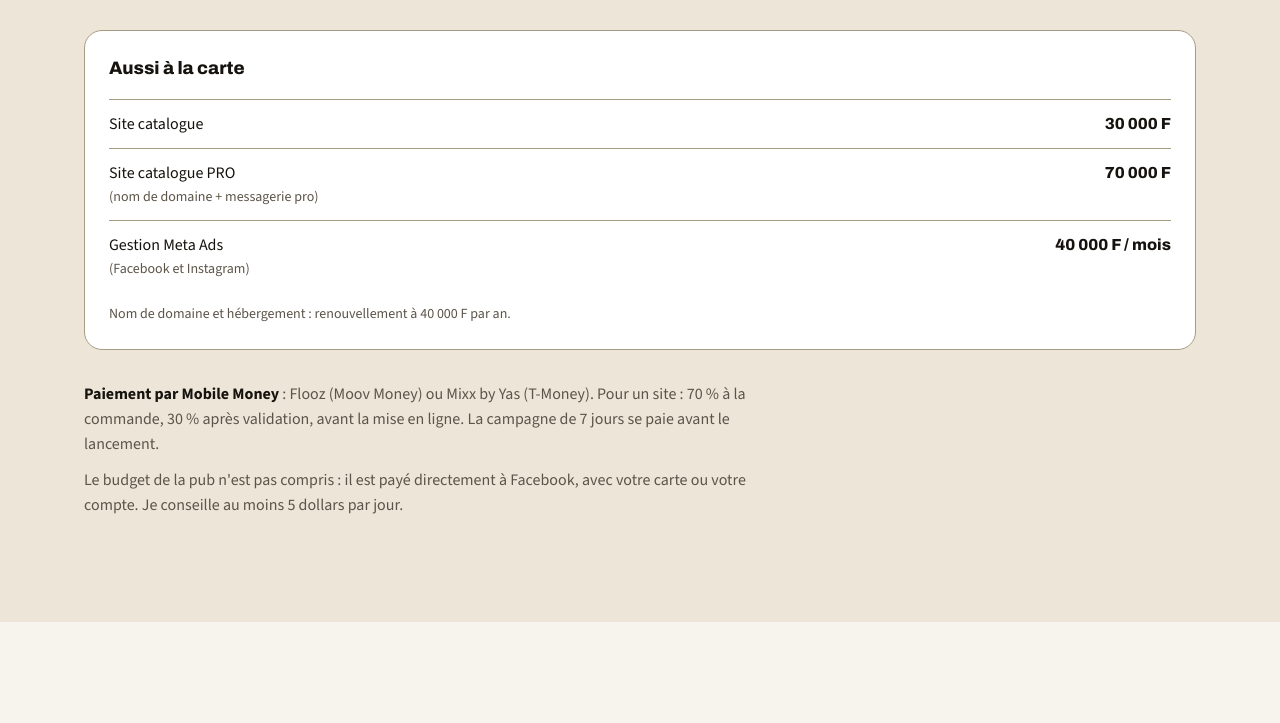
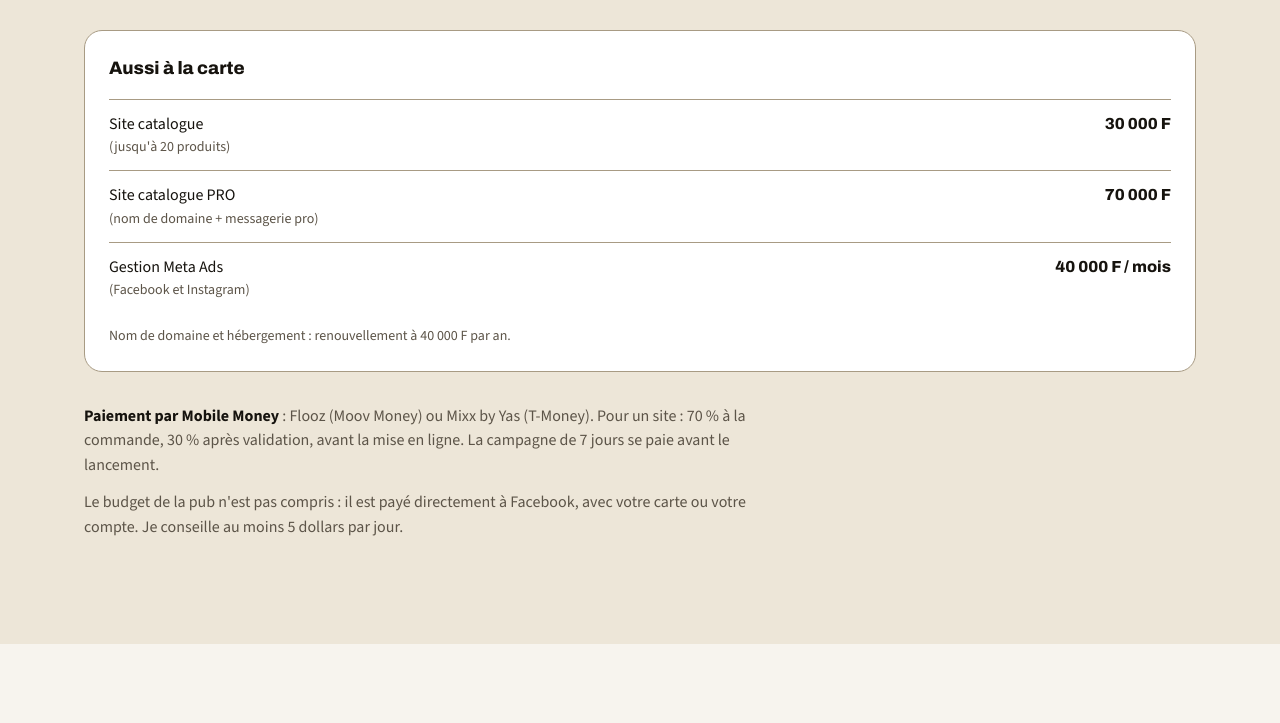
Before and after one commit to mewecrepin/boutique-qui-vend, a plain HTML site: page index.html in a window 1280 px wide. Shown: the part 4257-4980 px from the top of the page. Drawn offline with nearby package versions, Linux system fonts and the light colour scheme.

Commit message:
Add files via upload

```diff
--- a/index.html
+++ b/index.html
@@ -168,7 +168,7 @@
       <div class="carte-offres apparait">
         <p class="carte-offres__titre">Aussi à la carte</p>
         <ul class="carte-offres__liste">
-          <li><span>Site catalogue</span><strong>30&nbsp;000&nbsp;F</strong></li>
+          <li><span>Site catalogue <small>(jusqu'à 20 produits)</small></span><strong>30&nbsp;000&nbsp;F</strong></li>
           <li><span>Site catalogue PRO <small>(nom de domaine + messagerie pro)</small></span><strong>70&nbsp;000&nbsp;F</strong></li>
           <li><span>Gestion Meta Ads <small>(Facebook et Instagram)</small></span><strong>40&nbsp;000&nbsp;F / mois</strong></li>
         </ul>
```
